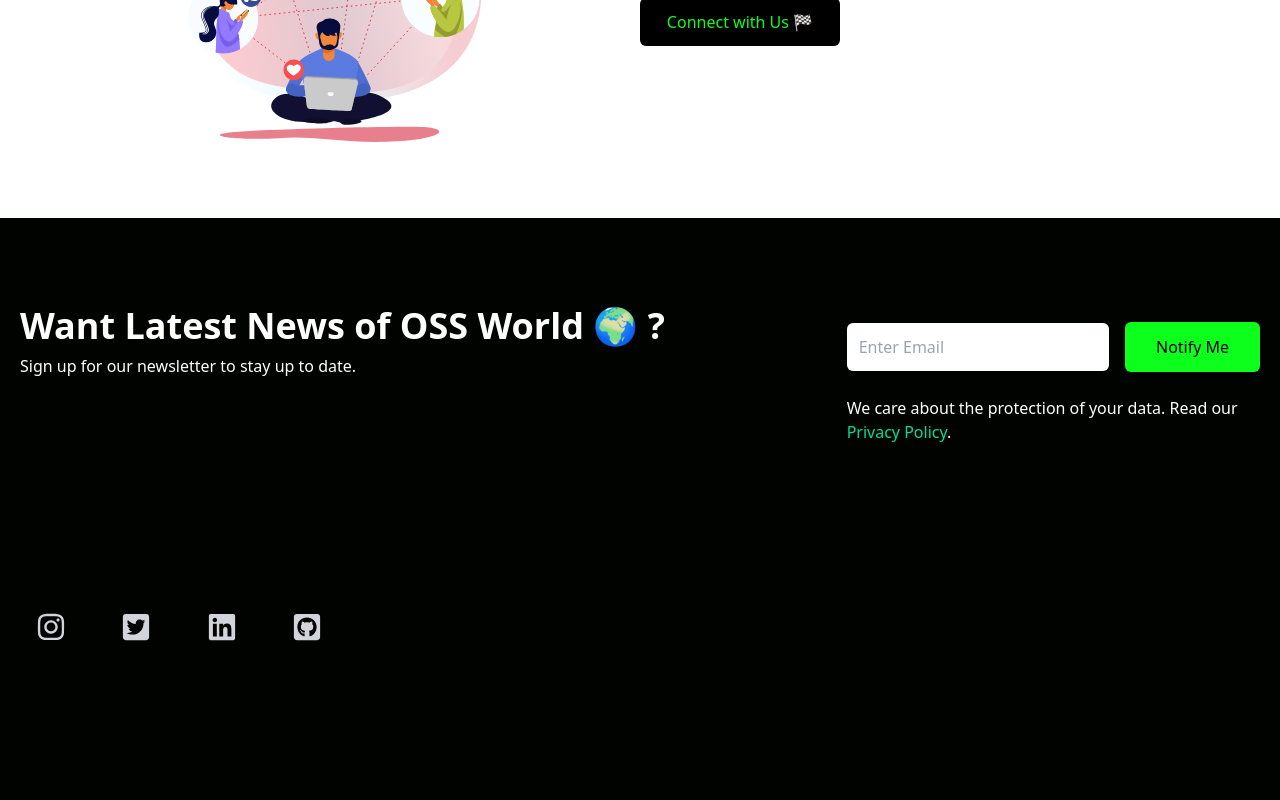
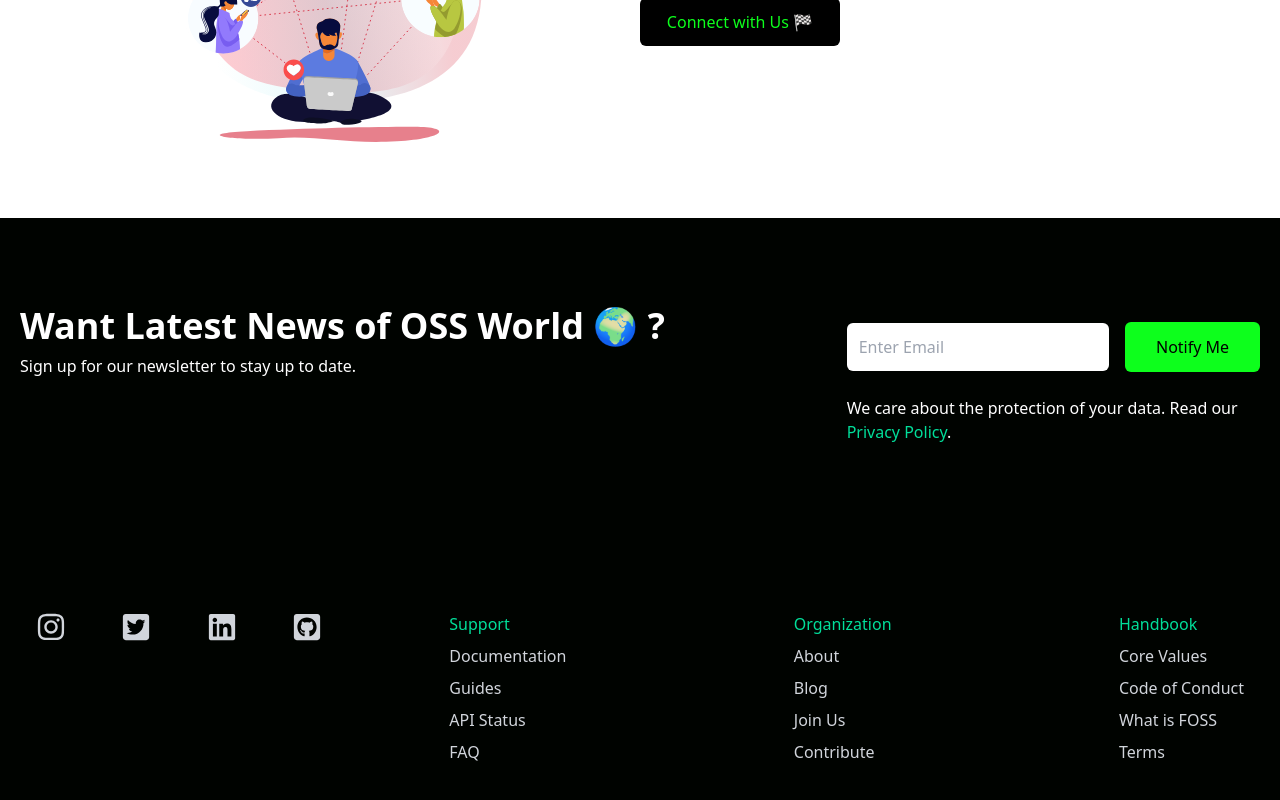
Before and after one commit to FOSS-Community/fosscu.org, a React (Vite) app: page / in a window 1280 px wide. Shown: the part 1238-2038 px from the top of the page. Before the commit the page ends 1968 px from the top, so only its background shows below. Built offline with nearby package versions, Linux system fonts and the light colour scheme; the HTML template or start-up script is replaced by a standard one.

Commit message:
Complete footer added

```diff
--- a/src/components/Footer.jsx
+++ b/src/components/Footer.jsx
@@ -1,25 +1,146 @@
 import React from "react";
-import { FaGithubSquare, FaInstagram, FaTwitterSquare, FaLinkedin } from "react-icons/fa";
+import {
+  FaGithubSquare,
+  FaInstagram,
+  FaTwitterSquare,
+  FaLinkedin,
+} from "react-icons/fa";
 
 const Footer = () => {
   return (
     <div className="max-w-[1240px] mx-auto py-16 px-4 grid lg:grid-cols-3 gap-8 text-gray-300">
       {/* ... (your existing code) ... */}
-      <div className='flex justify-between md:w-[75%] my-6'>
-        <a href="https://www.instagram.com/fosscu/" className="transition duration-300 ease-in-out hover:scale-125" target="_blank">
+      <div className="flex justify-between md:w-[75%] my-6">
+        <a
+          href="https://www.instagram.com/fosscu/"
+          className="transition duration-300 ease-in-out hover:scale-125"
+          target="_blank"
+        >
           <FaInstagram size={30} />
         </a>
-        <a href="https://twitter.com/fosscuk" className="transition duration-300 ease-in-out hover:scale-125" target="_blank">
+        <a
+          href="https://twitter.com/fosscuk"
+          className="transition duration-300 ease-in-out hover:scale-125"
+          target="_blank"
+        >
           <FaTwitterSquare size={30} />
         </a>
-        <a href="https://linkedin.com/company/fosscu/" className="transition duration-300 ease-in-out hover:scale-125" target="_blank">
+        <a
+          href="https://linkedin.com/company/fosscu/"
+          className="transition duration-300 ease-in-out hover:scale-125"
+          target="_blank"
+        >
           <FaLinkedin size={30} />
         </a>
-        <a href="https://github.com/FOSS-Community/" className="transition duration-300 ease-in-out hover:scale-125" target="_blank">
+        <a
+          href="https://github.com/FOSS-Community/"
+          className="transition duration-300 ease-in-out hover:scale-125"
+          target="_blank"
+        >
           <FaGithubSquare size={30} />
         </a>
       </div>
-      {/* ... (the rest of your code) ... */}
+      <div className="lg:col-span-2 flex justify-between mt-6">
+        <div>
+          <h6 className="font-medium text-[#00df9a]">Support</h6>
+          <ul>
+            <a href="/building" className="pb-2">
+              <li className="pt-2 text-sum hover:border-b hover:border-green-400">
+                Documentation
+              </li>
+            </a>
+            <a href="/guide" className="pb-2">
+              <li className="pt-2 w-max text-sum hover:border-b hover:border-green-400">
+                Guides
+              </li>
+            </a>
+            <a href="/building" className="pb-2">
+              <li className="pt-2 w-max text-sum hover:border-b hover:border-green-400">
+                API Status
+              </li>
+            </a>
+            <a href="/faq" className="pb-2">
+              <li className="pt-2 w-max text-sum hover:border-b hover:border-green-400">
+                FAQ
+              </li>
+            </a>
+          </ul>
+        </div>
+        <div>
+          <h6 className="font-medium text-[#00df9a]">Organization</h6>
+          <ul>
+            <a href="/about" className="pb-2">
+              <li className="pt-2 w-max text-sum hover:border-b hover:border-green-400">
+                About
+              </li>
+            </a>
+            <a
+              href="https://github.com/FOSS-Community/blog-archive"
+              className="pb-2"
+              target="blank"
+            >
+              <li className="pt-2 w-max text-sum hover:border-b hover:border-green-400">
+                Blog
+              </li>
+            </a>
+            <a
+              href="https://dub.sh/fosscu-discord"
+              className="pb-2"
+              target="blank"
+            >
+              <li className="pt-2 w-max text-sum hover:border-b hover:border-green-400">
+                Join Us
+              </li>
+            </a>
+            <a
+              href="https://github.com/FOSS-Community/"
+              className="pb-2"
+              target="blank"
+            >
+              <li className="pt-2 w-max text-sum hover:border-b hover:border-green-400">
+                Contribute
+              </li>
+            </a>
+          </ul>
+        </div>
+        <div>
+          <h6 className="font-medium text-[#00df9a]">Handbook</h6>
+          <ul>
+            <a
+              href="https://docs.fosscu.org/Docs/values"
+              className="pb-2"
+              target="blank"
+            >
+              <li className="pt-2 w-max text-sum hover:border-b hover:border-green-400">
+                Core Values
+              </li>
+            </a>
+            <a
+              href="https://docs.fosscu.org/Docs/code-of-conduct"
+              className="pb-2"
+              target="blank"
+            >
+              <li className="pt-2 w-max text-sum hover:border-b hover:border-green-400">
+                Code of Conduct
+              </li>
+            </a>
+            <a
+              href="https://docs.fosscu.org/Docs/getting-started"
+              className="pb-2"
+              target="blank"
+            >
+              <li className="pt-2 w-max text-sum hover:border-b hover:border-green-400">
+                What is FOSS
+              </li>
+            </a>
+            <a href="/building" className="pb-2">
+              <li className="pt-2 w-max text-sum hover:border-b hover:border-green-400">
+                Terms
+              </li>
+            </a>
+          </ul>
+        </div>
+      </div>
     </div>
   );
 };
```
